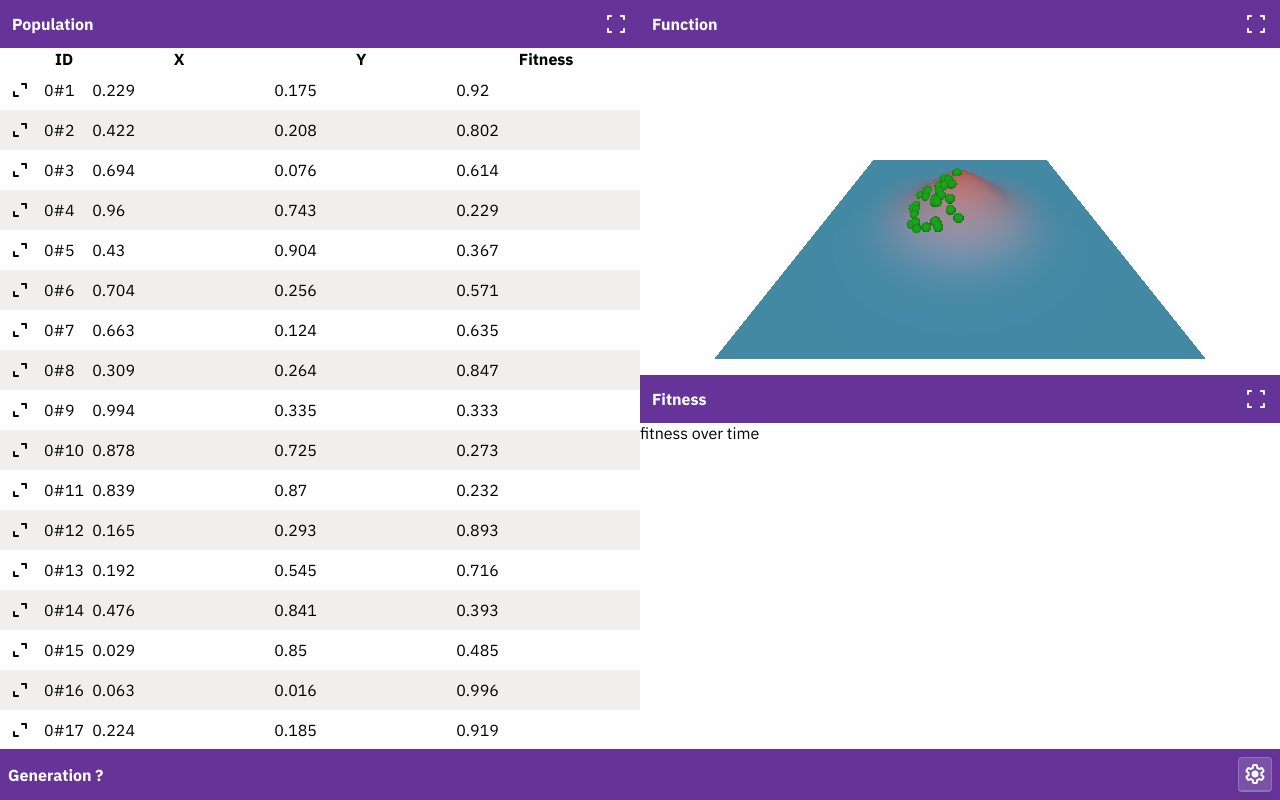
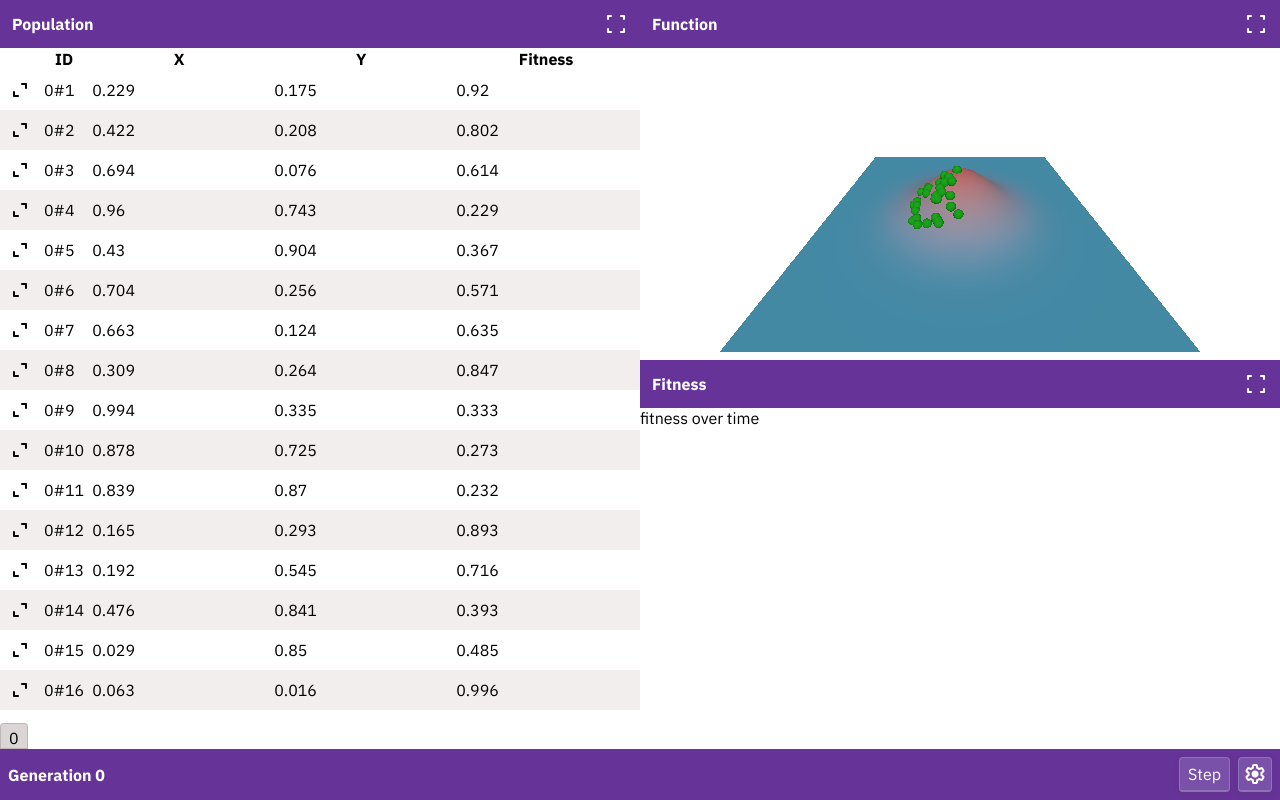
Before and after one commit to Mabi19/ga, a Vue app: page / in a window 1280 px wide. Built offline with nearby package versions, Linux system fonts and the light colour scheme.

Commit message:
Add timeline

```diff
--- a/src/App.vue
+++ b/src/App.vue
@@ -4,10 +4,11 @@
         <TheFunctionView class="grid-function" />
         <TheFitnessView class="grid-fitness" />
     </main>
-    <!-- todo: timeline -->
+    <TheTimeline />
     <div id="status-bar" class="dark">
-        <div class="generation">Generation ?</div>
+        <div class="generation">Generation {{ State.currentGeneration }}</div>
         <div class="controls">
+            <button @click="State.nextGeneration()">Step</button>
             <button @click="settingsOpen = true"><MaterialIcon name="settings" /></button>
         </div>
     </div>
@@ -16,12 +17,14 @@
 </template>
 
 <script setup lang="ts">
+import * as State from "@/state";
 import { ref } from "vue";
 import MaterialIcon from "./components/MaterialIcon.vue";
 import TheFitnessView from "./components/TheFitnessView.vue";
 import TheFunctionView from "./components/TheFunctionView.vue";
 import ThePopulationView from "./components/ThePopulationView.vue";
 import TheSettings from "./components/TheSettings.vue";
+import TheTimeline from "./components/TheTimeline.vue";
 
 const settingsOpen = ref(false);
 
@@ -89,6 +92,12 @@ const settingsOpen = ref(false);
     justify-content: space-between;
     align-items: center;
 
+    .controls {
+        display: flex;
+        flex-flow: row nowrap;
+        gap: 0.5em;
+    }
+
     .generation {
         font-weight: bold;
     }
--- a/src/assets/main.css
+++ b/src/assets/main.css
@@ -46,7 +46,7 @@ button {
 
     background-color: var(--button-bg);
     border-radius: 0.25em;
-    padding: 0.25em;
+    padding: 0.25em 0.5em;
 
     transition:
         box-shadow 0.1s ease-out,
@@ -84,4 +84,5 @@ button {
 button:has(.material-symbols-rounded) {
     display: grid;
     place-items: center;
+    padding: 0.25em;
 }
--- /dev/null
+++ b/src/components/TheTimeline.vue
@@ -0,0 +1,78 @@
+<template>
+    <div id="timeline" ref="timeline">
+        <label
+            v-for="idx in State.generations.value.length"
+            :key="idx"
+            :data-id="idx"
+            class="timeline-entry"
+        >
+            <input
+                type="radio"
+                name="timeline"
+                :value="idx - 1"
+                v-model="stringGen"
+                class="timeline-input"
+            />
+            <span class="timeline-label">{{ idx - 1 }}</span>
+        </label>
+    </div>
+</template>
+
+<script setup lang="ts">
+import * as State from "@/state";
+import { computed, nextTick, useTemplateRef, watch } from "vue";
+
+const stringGen = computed({
+    get: () => State.currentGeneration.value.toString(),
+    set: (v) => (State.currentGeneration.value = parseInt(v)),
+});
+
+const timeline = useTemplateRef("timeline");
+
+watch(State.currentGeneration, () => {
+    nextTick(() => {
+        const el = timeline.value?.querySelector(
+            `label[data-id="${State.currentGeneration.value}"]`,
+        );
+        el?.scrollIntoView({
+            behavior: "smooth",
+            inline: "center",
+        });
+    });
+});
+</script>
+
+<style scoped>
+#timeline {
+    display: flex;
+    flex-flow: row nowrap;
+    overflow-x: auto;
+    flex-shrink: 0;
+    scrollbar-width: thin;
+}
+
+.timeline-input {
+    display: none;
+}
+
+.timeline-label {
+    display: block;
+    padding: 0.25em 0.5em;
+    background-color: var(--button-bg);
+    border: 1px solid var(--button-dim);
+    border-radius: 0.25em 0.25em 0 0;
+
+    user-select: none;
+}
+
+.timeline-label:hover {
+    box-shadow: 0px 2px 4px 2px var(--button-shadow-color-active);
+}
+
+.timeline-input:checked + .timeline-label {
+    background-color: var(--button-dim);
+    margin-top: 0.25em;
+    padding-bottom: 0;
+    box-shadow: none;
+}
+</style>
--- a/src/lib/expression/node.ts
+++ b/src/lib/expression/node.ts
@@ -146,8 +146,6 @@ export class FunctionInvocationNode implements ExpressionNode {
     }
 
     eval(x: number, y: number): number {
-        // TODO: call the function
-        // only support a selection of one-parameter functions, like trig, sqrt, floor and ceil
         const inner = this.contents.eval(x, y);
         return FUNCTIONS[this.functionName](inner);
     }
--- a/src/state.ts
+++ b/src/state.ts
@@ -1,7 +1,7 @@
 import { Chromosome } from "@/lib/evolution/chromosome";
 import { ConstantNode, type ExpressionNode } from "@/lib/expression/node";
 import { parse } from "@/lib/expression/parse";
-import { ref, shallowRef, watchEffect } from "vue";
+import { computed, ref, shallowRef, triggerRef, watchEffect } from "vue";
 
 // Specified here, because a hard bound is required for instancing the graph markers.
 export const MAX_POPULATION = 32;
@@ -19,7 +19,19 @@ watchEffect(() => {
     }
 });
 
-export const population = shallowRef<Chromosome[]>(
+export const generations = shallowRef([
     Array.from({ length: 32 }).map((_, i) => new Chromosome(0, i + 1)),
-);
+]);
+export const currentGeneration = ref(0);
+export const population = computed(() => {
+    return generations.value[currentGeneration.value];
+});
+
 export const highlightID = ref<string | null>(null);
+
+export function nextGeneration() {
+    // TODO
+    generations.value.push([...generations.value[currentGeneration.value]!]);
+    triggerRef(generations);
+    currentGeneration.value = generations.value.length - 1;
+}
```
